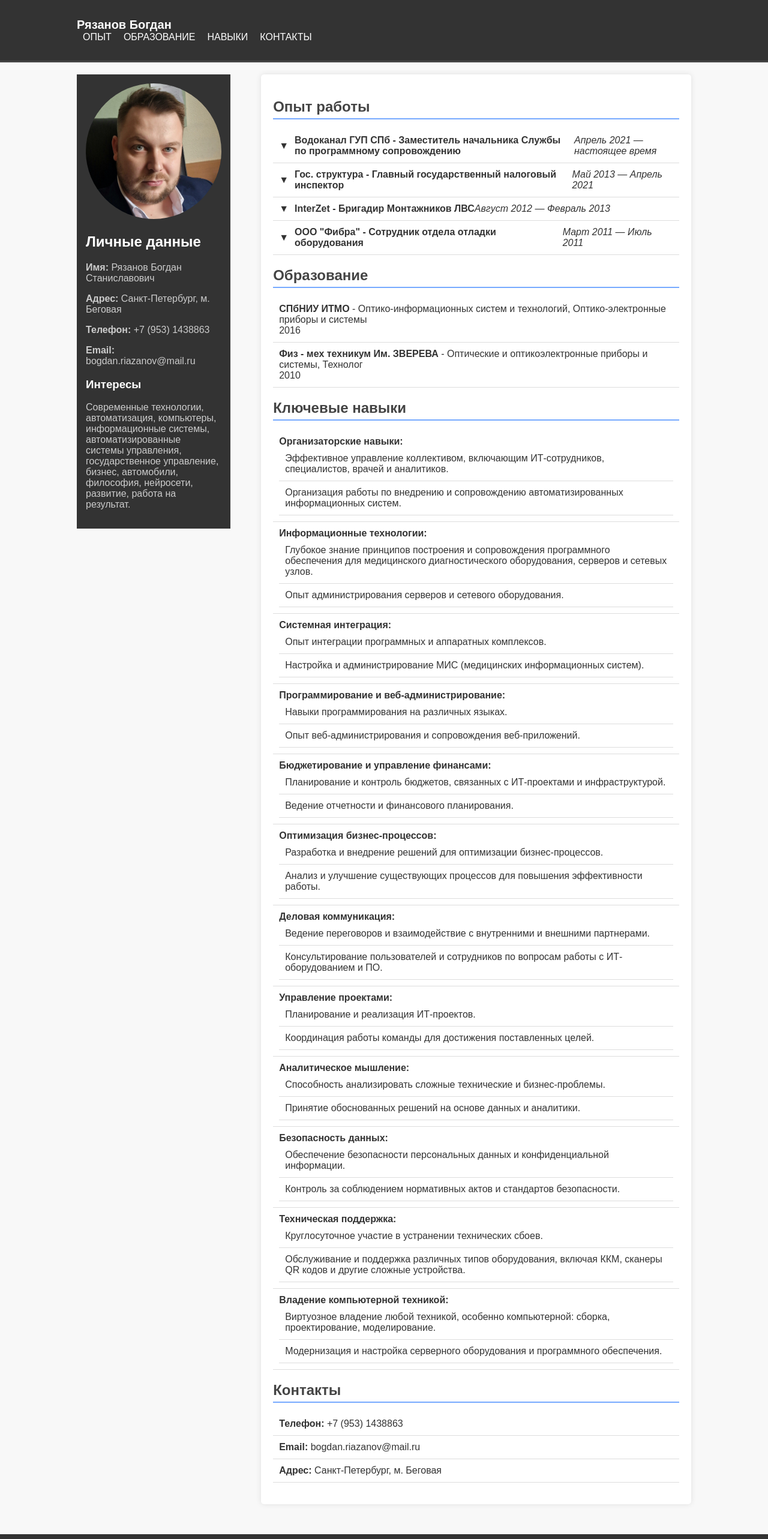
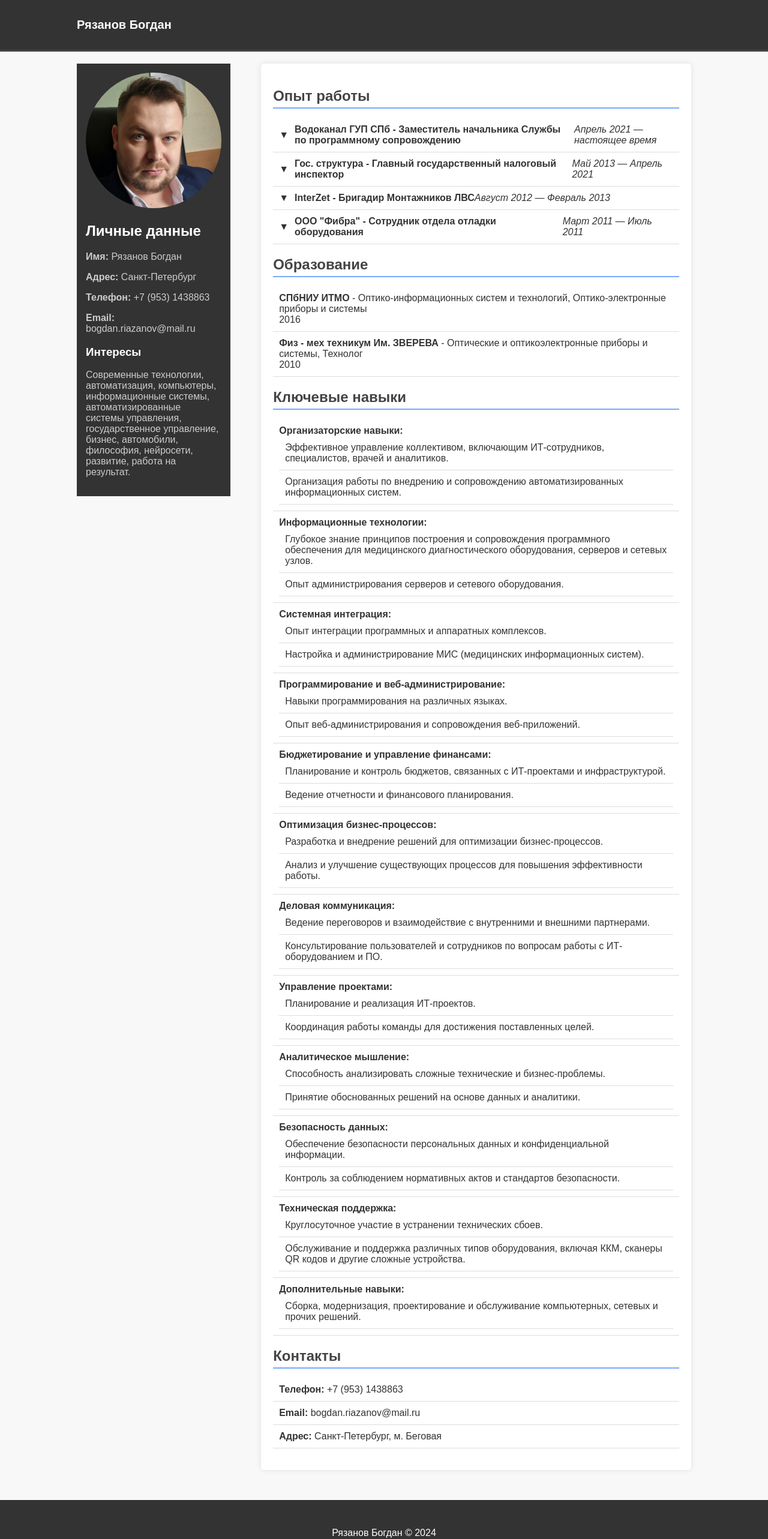
Before and after one commit to DooMPantheR1/portfolio, a plain HTML site: page index.html in a window 1280 px wide. Shown: the top 2565 px of the page at 60% size. Drawn offline with Linux system fonts and the light colour scheme.

Commit message:
Update index.html

```diff
--- a/index.html
+++ b/index.html
@@ -165,14 +165,6 @@
             <div id="branding">
                 <h1>Рязанов Богдан</h1>
             </div>
-            <nav>
-                <ul>
-                    <li><a href="#experience">Опыт</a></li>
-                    <li><a href="#education">Образование</a></li>
-                    <li><a href="#skills">Навыки</a></li>
-                    <li><a href="#contact">Контакты</a></li>
-                </ul>
-            </nav>
         </div>
     </header>
 
@@ -180,8 +172,8 @@
         <aside class="sidebar">
             <img src="https://raw.githubusercontent.com/DooMPantheR1/portfolio/main/-zU_AjtPTo4.jpg" alt="Фото Богдана" class="profile-photo">
             <h2>Личные данные</h2>
-            <p><strong>Имя:</strong> Рязанов Богдан Станиславович</p>
-            <p><strong>Адрес:</strong> Санкт-Петербург, м. Беговая</p>
+            <p><strong>Имя:</strong> Рязанов Богдан </p>
+            <p><strong>Адрес:</strong> Санкт-Петербург</p>
             <p><strong>Телефон:</strong> +7 (953) 1438863</p>
             <p><strong>Email:</strong> bogdan.riazanov@mail.ru</p>
             <h3>Интересы</h3>
@@ -312,10 +304,9 @@
                             <li>Обслуживание и поддержка различных типов оборудования, включая ККМ, сканеры QR кодов и другие сложные устройства.</li>
                         </ul>
                     </li>
-                    <li><strong>Владение компьютерной техникой:</strong>
+                    <li><strong>Дополнительные навыки:</strong>
                         <ul>
-                            <li>Виртуозное владение любой техникой, особенно компьютерной: сборка, проектирование, моделирование.</li>
-                            <li>Модернизация и настройка серверного оборудования и программного обеспечения.</li>
+                            <li>Сборка, модернизация, проектирование и обслуживание компьютерных, сетевых и прочих решений.</li>
                         </ul>
                     </li>
                 </ul>
@@ -333,7 +324,7 @@
     </div>
 
     <footer class="footer">
-        <p>Рязанов Богдан Станиславович &copy; 2024</p>
+        <p>Рязанов Богдан &copy; 2024</p>
     </footer>
 
     <script>
```
